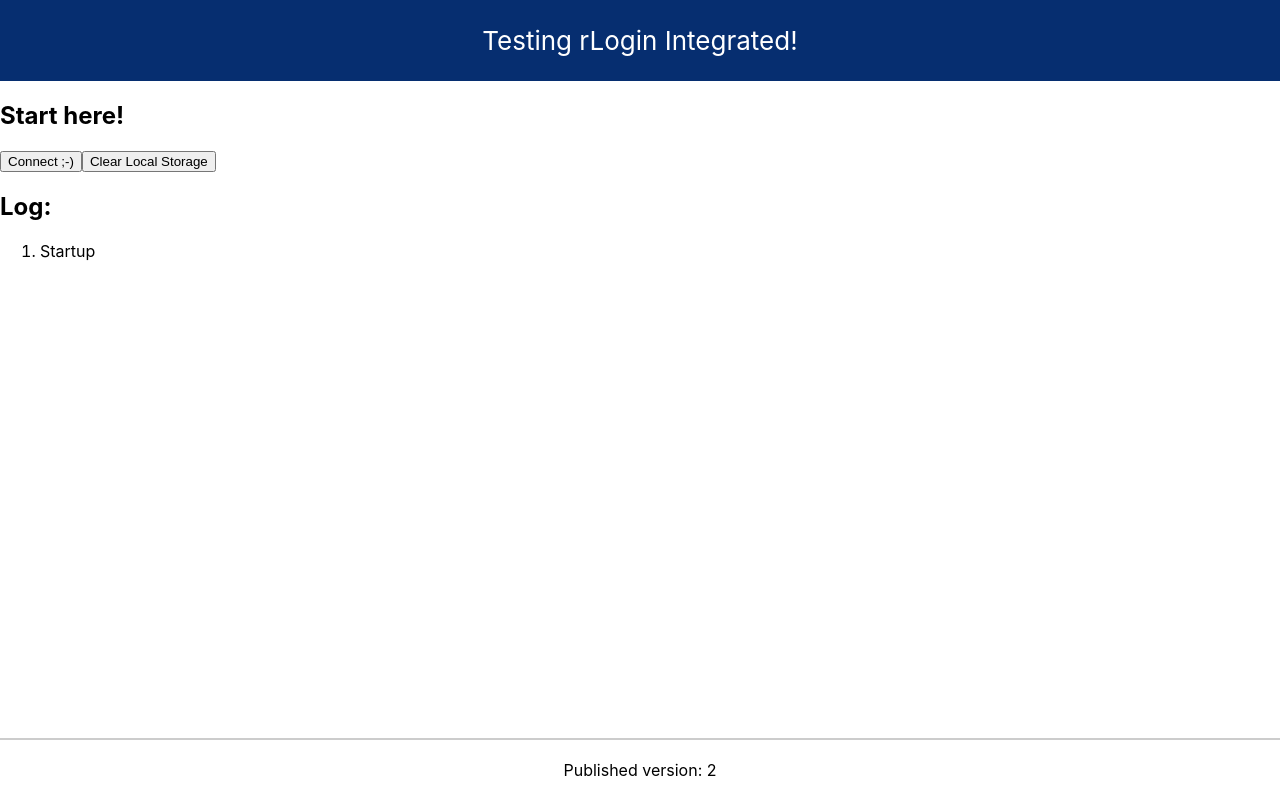
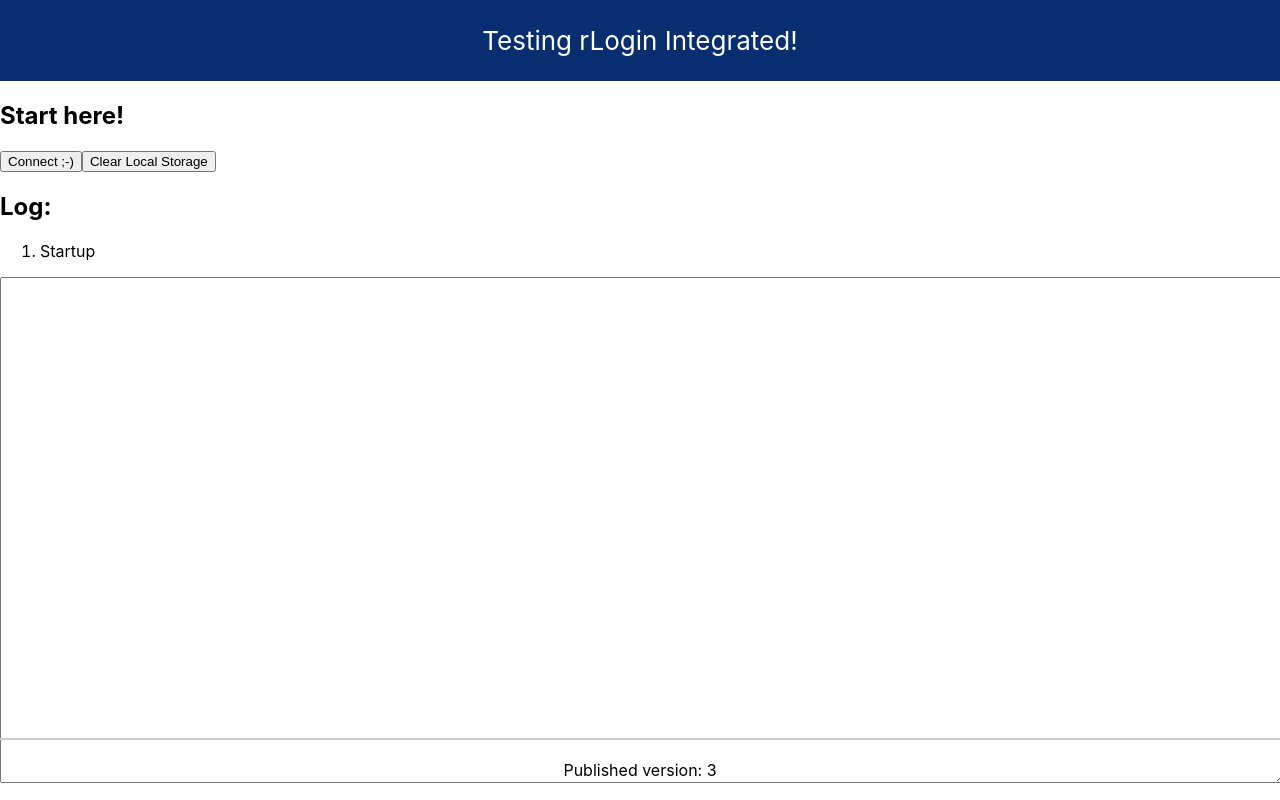
Before and after one commit to jessgusclark/rlogin-integrated-browser, a React (Create React App) app: page / in a window 1280 px wide. Built offline with nearby package versions, Linux system fonts and the light colour scheme; what @rsksmart/rlogin would draw is missing.

Commit message:
add isMetamask, isRWallet checks and show the web3 object in a textbox.

```diff
--- a/src/App.tsx
+++ b/src/App.tsx
@@ -13,7 +13,7 @@ function App () {
   const [log, setLog] = useState<logItem[]>([{ id: 0, text: 'Startup' }])
   const [account, setAccount] = useState<string>('')
   const [chainId, setChainId] = useState<number>(0)
-
+  const [providerObject, setProviderObject] = useState<string>('')
   const logIt = (text: string) => setLog([...log, { text, id: log.length }])
 
   const handleConnect = () => {
@@ -24,7 +24,11 @@ function App () {
         const ethQuery = new Eth(response.provider)
         ethQuery.accounts().then((accounts: string[]) => setAccount(accounts[0]))
         ethQuery.net_version().then((id: number) => setChainId(id))
+        logIt(`Is MetaMask: ${response.provider.isMetaMask}`)
+        logIt(`Is rWallet: ${response.provider.isRWallet}`)
 
+        console.log(JSON.stringify(response.provider))
+        setProviderObject(JSON.stringify(response.provider))
         setResponse(response)
       })
       .catch((err: Error) => logIt(err.toString()))
@@ -62,8 +66,10 @@ function App () {
           {log.map((item: logItem) => <li key={item.id}>{item.text}</li>)}
         </ol>
       </div>
+
+      <textarea defaultValue={providerObject} style={{ width: '100%', height: '500px' }} />
       <footer>
-        Published version: 2
+        Published version: 3
       </footer>
     </div>
   )
```
